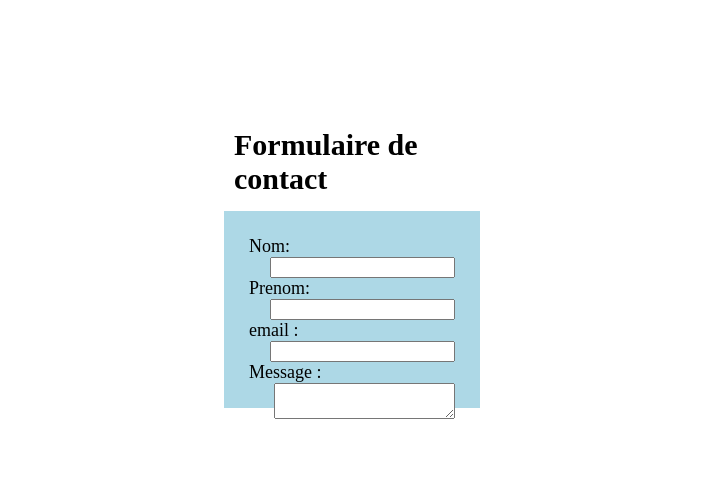
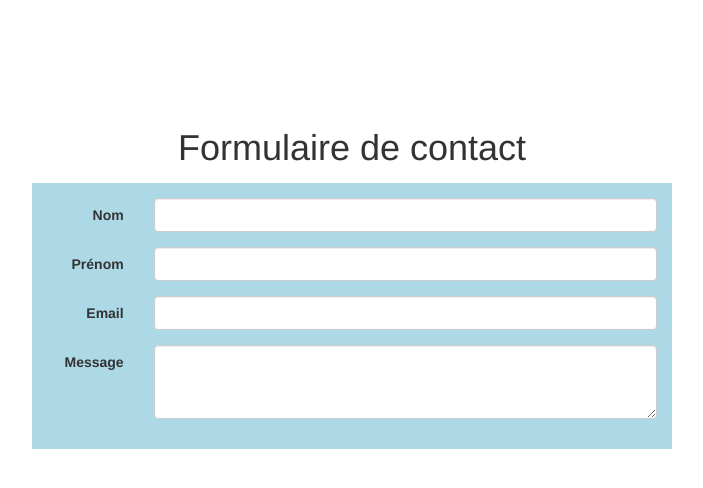
Before and after one commit to LindaHARASSINI/gitTrainning, a website: page index.html in a window 1280 px wide. Shown: the whole page, without its empty margins (288-991 px from the left). Drawn offline with nearby package versions, Linux system fonts and the light colour scheme.

Commit message:
add package.json file &&  .gitignore && use bootstrap

```diff
--- a/index.html
+++ b/index.html
@@ -3,24 +3,40 @@
 	<head>
 		<title> Formulaire de contact</title>
 		<meta http-equiv="Content-Type" content="text/html; charset=UTF-8" />
+		<meta name="viewport" content="width=device-width, initial-scale=1, maximum-scale=1, user-scalable=no">
+
+		<link href="node_modules/bootstrap/dist/css/bootstrap.min.css" rel="stylesheet">
 		<link rel="stylesheet" media="screen" type="text/css" title="page_web" href="style.css"/>
-
 	</head>
 	<body>
-	 	<div><strong>Formulaire de contact</strong></div>
-	 	<form>
-	 		<div>Nom: <input type="text" name=""> </div>
-		 	<div>Prenom: <input type="text" name=""></div>
-		 	<div>email :<input type="text" name=""></div>
-		 	<div>
-			 	Message :<textarea type="text" name=""></textarea>
+	 	<div><h1 class="text-center">Formulaire de contact</h1></div>
+	 	<form class="form-horizontal">
+	 		<div class="form-group">
+	 			<label for="name" class="col-sm-2 control-label">Nom </label>
+	 		 	<div class="col-sm-10">
+	 		 		<input type="text" class="form-control"  name="">
+	 		 	</div>
+	 		</div>
+	 		<div class="form-group">
+	 			<label for="firstName" class="col-sm-2 control-label">Prénom </label>
+	 		 	<div class="col-sm-10">
+	 		 		<input type="text" class="form-control"  name="">
+	 		 	</div>
+	 		</div>
+	 		<div class="form-group">
+			    <label for="inputEmail3" class="col-sm-2 control-label">Email</label>
+			    <div class="col-sm-10">
+			       <input type="email" class="form-control" name="">
+			    </div>
+			</div>
+			<div class="form-group">
+			    <label for="inputEmail3" class="col-sm-2 control-label">Message</label>
+			    <div class="col-sm-10">
+			      <textarea class="form-control" rows="3" name=""></textarea>
+			    </div>
 			</div>
 
 	 	</form>
 
-
-
-
-
 	</body>
 </html>
--- a/style.css
+++ b/style.css
@@ -1,16 +1,15 @@
 body{
-
-	width: 20%;
-	margin-left :40%;
-	margin-right: 40%;
+	/*background-image: url(img/518169-backgrounds.jpg);*/
+	width: 50%;
+	margin-left :25%;
+	margin-right: 25%;
 	margin-top: 10%;
 }
-div{
-	margin:10px;
-	font-size: 18px;
-}
+
+
 div input, div textarea{
 	float: right;
+	padding: 15px;
 }
 
 div textarea {
@@ -19,10 +18,13 @@ div textarea {
 
 div strong{
 	font-size: 30px;
+	font-weight: 500px
 	text-align: center;
 	margin-bottom: 100px !important;
 }
+
 form{
 	margin-top: 15px;
 	background-color: lightblue;
 	padding : 15px;
+}
```
Also changed, not shown: package.json (added, +22 -0 lines), 1 other file.
